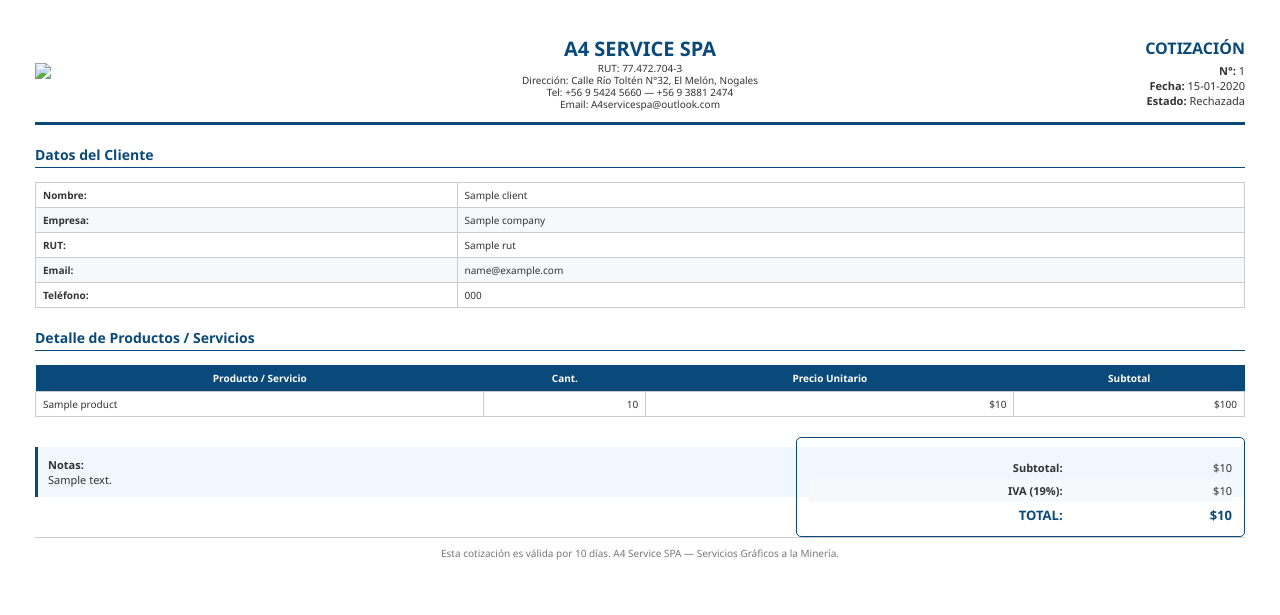
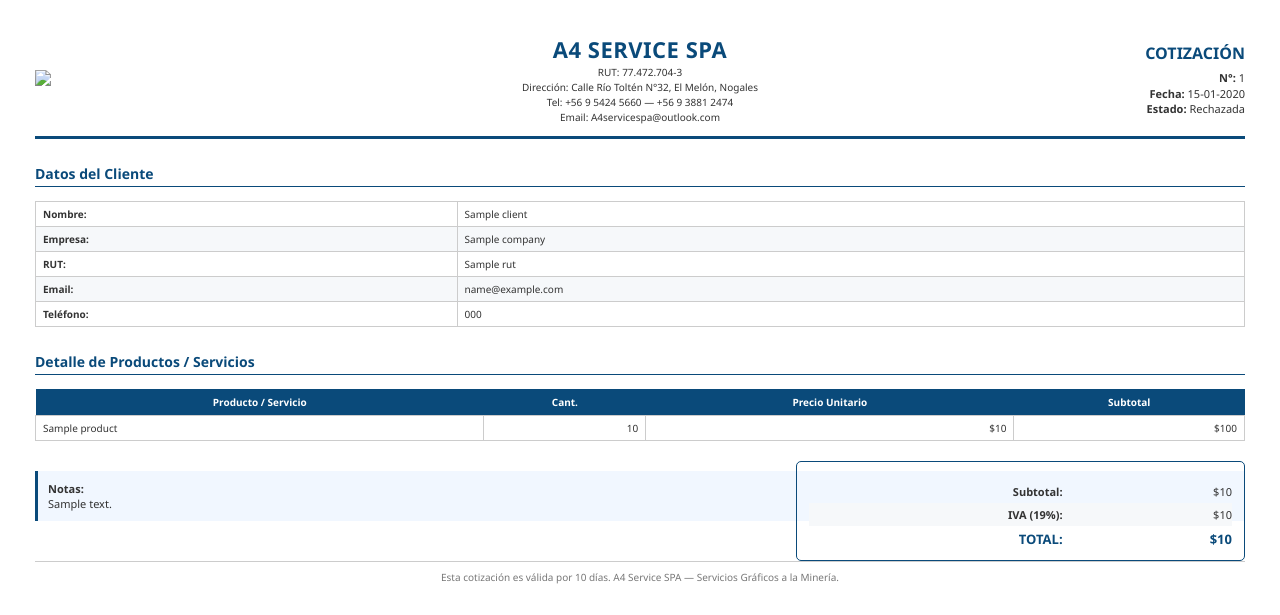
Before and after one commit to A4servicespa/A4SERVICE, a Flask app: template a4service/templates/cotizacion_pdf.html in a window 1280 px wide. Shown: the top 615 px of the page. Run offline with Flask 3, Linux system fonts and the light colour scheme; the template is opened without the code that fills it: most values are stand-ins (such as "Sample title", 1, 10 or a date in 2020).

Commit message:
PDF corporativo: encabezado profesional + logo local + cotizaciones.py corregido

```diff
--- a/a4service/templates/cotizacion_pdf.html
+++ b/a4service/templates/cotizacion_pdf.html
@@ -16,7 +16,7 @@
         .header {
             width: 100%;
             padding-bottom: 12px;
-            margin-bottom: 20px;
+            margin-bottom: 25px;
             border-bottom: 3px solid #0A4A7A;
             display: grid;
             grid-template-columns: 25% 50% 25%;
@@ -33,36 +33,38 @@
 
         .empresa {
             text-align: center;
+            line-height: 1.3;
         }
 
         .empresa h1 {
             margin: 0;
             color: #0A4A7A;
-            font-size: 20px;
+            font-size: 22px;
             font-weight: 800;
+            letter-spacing: 0.5px;
         }
 
         .empresa div {
             font-size: 10px;
-            line-height: 1.2;
+            margin-top: 2px;
         }
 
         .doc-info {
             text-align: right;
             font-size: 11px;
-            margin: 0;
+            line-height: 1.4;
         }
 
         .doc-info .title {
             font-size: 16px;
             font-weight: bold;
             color: #0A4A7A;
-            margin-bottom: 4px;
+            margin-bottom: 6px;
         }
 
         /* SECCIONES */
         h3 {
-            margin-top: 20px;
+            margin-top: 25px;
             color: #0A4A7A;
             border-bottom: 1px solid #0A4A7A;
             padding-bottom: 3px;
@@ -160,7 +162,6 @@
     <!-- LOGO IZQUIERDA -->
     <div class="logo-box">
         <img src="file://{{ logo_path }}" class="logo">
-
     </div>
 
     <!-- DATOS EMPRESA CENTRO -->
```
Also changed, not shown: a4service/routes/cotizaciones.py (+4 -5 lines).
